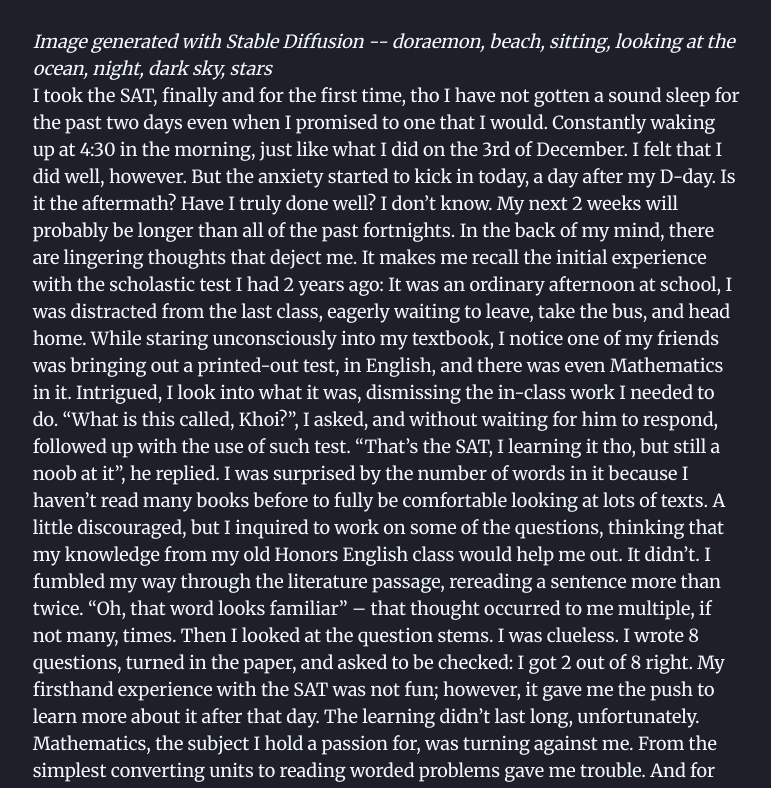
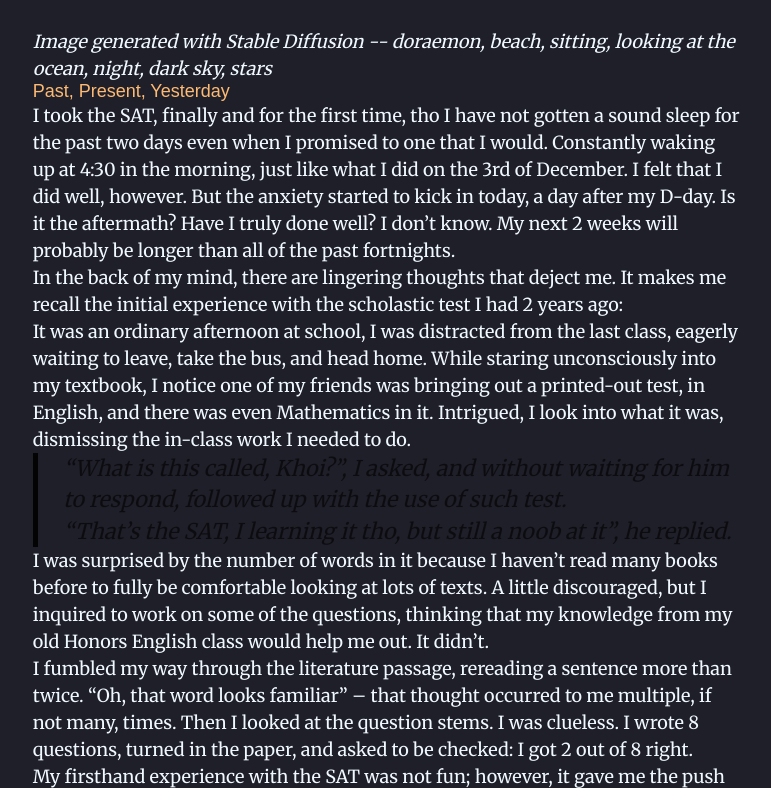
Before and after one commit to salaadas/personal-site, a Gatsby site: page /blogs/sat-recap in a window 1280 px wide. Shown: the part 546-1334 px from the top of the page, without its empty margins (253-1024 px from the left). Built offline with nearby package versions, Linux system fonts and the light colour scheme; Gatsby itself is replaced by a stand-in of ours; some packages are replaced by stand-ins of ours.

Commit message:
fix formatting

```diff
--- a/content/blogs/sat-recap/index.md
+++ b/content/blogs/sat-recap/index.md
@@ -10,13 +10,24 @@ date: "2022-12-04"
     <em classname="img-caption">Image generated with Stable Diffusion -- doraemon, beach, sitting, looking at the ocean, night, dark sky, stars</em>
 </p>
 
-    I took the SAT, finally and for the first time, tho I have not gotten a sound sleep for the past two days even when I promised to one that I would. Constantly waking up at 4:30 in the morning, just like what I did on the 3rd of December. I felt that I did well, however. But the anxiety started to kick in today, a day after my D-day. Is it the aftermath? Have I truly done well? I don’t know. My next 2 weeks will probably be longer than all of the past fortnights.
-    In the back of my mind, there are lingering thoughts that deject me. It makes me recall the initial experience with the scholastic test I had 2 years ago:
-    It was an ordinary afternoon at school, I was distracted from the last class, eagerly waiting to leave, take the bus, and head home. While staring unconsciously into my textbook, I notice one of my friends was bringing out a printed-out test, in English, and there was even Mathematics in it. Intrigued, I look into what it was, dismissing the in-class work I needed to do.
-    “What is this called, Khoi?”, I asked, and without waiting for him to respond, followed up with the use of such test.
-    “That’s the SAT, I learning it tho, but still a noob at it”, he replied.
-	I was surprised by the number of words in it because I haven’t read many books before to fully be comfortable looking at lots of texts. A little discouraged, but I inquired to work on some of the questions, thinking that my knowledge from my old Honors English class would help me out. It didn’t.
-	I fumbled my way through the literature passage, rereading a sentence more than twice. “Oh, that word looks familiar” – that thought occurred to me multiple, if not many, times. Then I looked at the question stems. I was clueless. I wrote 8 questions, turned in the paper, and asked to be checked: I got 2 out of 8 right.
-	My firsthand experience with the SAT was not fun; however, it gave me the push to learn more about it after that day. The learning didn’t last long, unfortunately. Mathematics, the subject I hold a passion for, was turning against me. From the simplest converting units to reading worded problems gave me trouble. And for the reading, I was gaining some knowledge from reading one of the recommended prep books. Despite this, the increments was so minuscule that it is deterring as well.
-	At the end of my freshman year in high school, I started to get into programming, and that’s another story for a different time. To this day I still partially regret falling in love with it. For one, I could have honed my skills in learning the SAT and doing the test more, to have more confidence and more room to make errors on real test day, unlike now, when I only have one and only one chance of taking the test. On the contrary, I would not have known what to pursue in my higher education without programming, as I think it has been my greatest motivation for doing many things.
-	Yesterday, leaving the test centre, I feel exhausted. But, I feel like I have done my best, and I don’t regret it. A part of me is reacting to it: anxiety, apprehension, foreshadowing. I hope everything would be good and I’m prepared. This journey is unique to me and I am proud of myself.
+# Past, Present, Yesterday
+
+I took the SAT, finally and for the first time, tho I have not gotten a sound sleep for the past two days even when I promised to one that I would. Constantly waking up at 4:30 in the morning, just like what I did on the 3rd of December. I felt that I did well, however. But the anxiety started to kick in today, a day after my D-day. Is it the aftermath? Have I truly done well? I don’t know. My next 2 weeks will probably be longer than all of the past fortnights.
+
+In the back of my mind, there are lingering thoughts that deject me. It makes me recall the initial experience with the scholastic test I had 2 years ago:
+
+It was an ordinary afternoon at school, I was distracted from the last class, eagerly waiting to leave, take the bus, and head home. While staring unconsciously into my textbook, I notice one of my friends was bringing out a printed-out test, in English, and there was even Mathematics in it. Intrigued, I look into what it was, dismissing the in-class work I needed to do.
+
+><span classname="reader">“What is this called, Khoi?”, I asked, and without waiting for him to respond, followed up with the use of such test.</span>
+
+><span classname="author">“That’s the SAT, I learning it tho, but still a noob at it”, he replied.</span>
+
+I was surprised by the number of words in it because I haven’t read many books before to fully be comfortable looking at lots of texts. A little discouraged, but I inquired to work on some of the questions, thinking that my knowledge from my old Honors English class would help me out. It didn’t.
+
+I fumbled my way through the literature passage, rereading a sentence more than twice. “Oh, that word looks familiar” – that thought occurred to me multiple, if not many, times. Then I looked at the question stems. I was clueless. I wrote 8 questions, turned in the paper, and asked to be checked: I got 2 out of 8 right.
+
+My firsthand experience with the SAT was not fun; however, it gave me the push to learn more about it after that day. The learning didn’t last long, unfortunately. Mathematics, the subject I hold a passion for, was turning against me. From the simplest converting units to reading worded problems gave me trouble. And for the reading, I was gaining some knowledge from reading one of the recommended prep books. Despite this, the increments was so minuscule that it is deterring as well.
+
+At the end of my freshman year in high school, I started to get into programming, and that’s another story for a different time. To this day I still partially regret falling in love with it. For one, I could have honed my skills in learning the SAT and doing the test more, to have more confidence and more room to make errors on real test day, unlike now, when I only have one and only one chance of taking the test. On the contrary, I would not have known what to pursue in my higher education without programming, as I think it has been my greatest motivation for doing many things.
+
+Yesterday, leaving the test centre, I feel exhausted. But, I feel like I have done my best, and I don’t regret it. A part of me is reacting to it: anxiety, apprehension, foreshadowing. I hope everything would be good and I’m prepared. This journey is unique to me and I am proud of myself.
```
